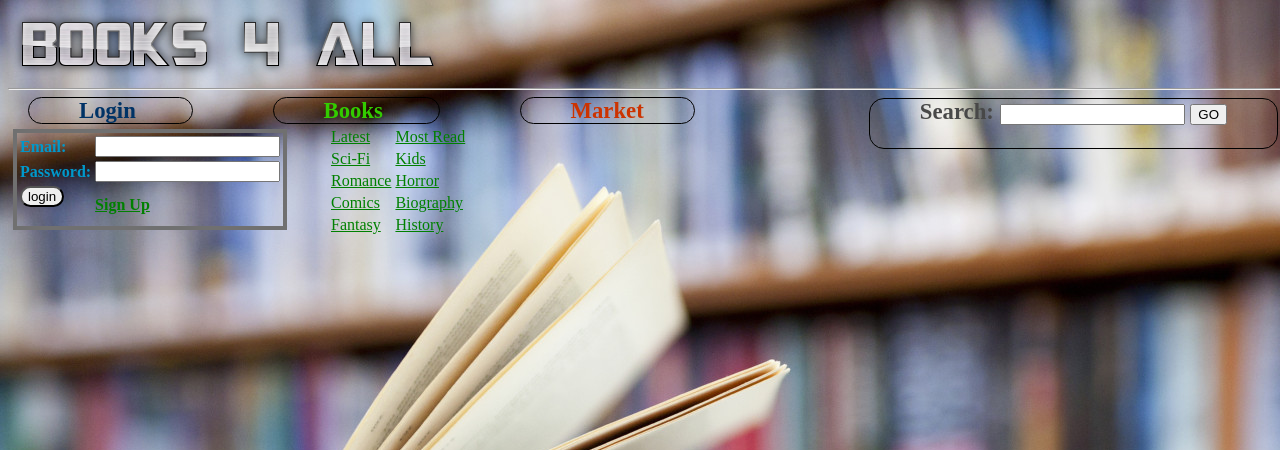
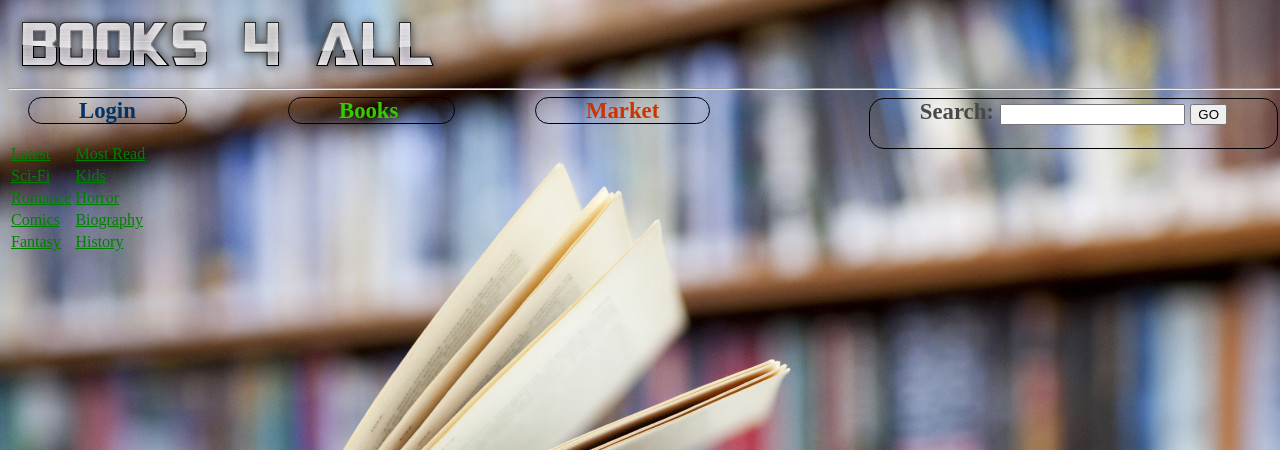
Before and after one commit to meet-projects/bookLists-y2-2013, a Django app: page / in a window 1280 px wide. Shown: the top 450 px of the page. Run offline with Django 3.2, Linux system fonts and the light colour scheme; parts of the project's set-up code (start-up, migrations or seed data) failed here and were passed over.

Commit message:
a bit of JS

```diff
--- a/bookLists/books/static/css/homePage.css
+++ b/bookLists/books/static/css/homePage.css
@@ -10,7 +10,10 @@ padding-left:50px; margin-top: 10px;
 
 }
 
-
+.uplink_container {
+	float: left;
+	width: 200px;
+}
 
 #search{
 	float:right;
@@ -20,21 +23,31 @@ padding-left:50px; margin-top: 10px;
 
 }
 
-#login-over{color:003366; margin-left: 20px;
+#login-over{
+	color:#003366;
+	margin-left: 20px;
+}
+
+#market{
+	color:#CC3300;
+	margin-left: 80px;
+}
+
+#books{color:#33CC00; margin-left: 80px;
 
 }
 
-#market{color:CC3300; margin-left: 80px;
-
-}
-
-#books{color:33CC00; margin-left: 80px;
-
-}
-
-#login{visibility:visible; border: solid #707070 4px; margin: 5px; color: 0099CC; font-weight: bold}
-
+#login {
+	display: none;
+	border: solid #707070 4px;
+	margin: 5px;
+	color: #0099CC;
+	font-weight: bold
+	width: 100px;
 }
 
 
-#cateTable{ visibility:visible; }
+#cateTable {
+	/*display: none; */
+/*style = "margin-left: 25%; margin-top: -10%"*/
+}
--- a/bookLists/books/static/js/homepage.js
+++ b/bookLists/books/static/js/homepage.js
@@ -1,10 +1,9 @@
 $(document).ready(function() {
 // Handler for .ready() called.
 
-$('#login-over').handlerIn(function () {
-	//$("#login").show()});
-	alert("hello!");
+	$('#login-over').hover(function () {
+		$('#login').show();
+	}, function() {
+		$('#login').hover(function() { $(this).show(); }, function() { $(this).hide(); });
+	});
 });
-$('#login-over').handlerOut(function () {
-	$("#login").hide()});
-});
--- a/bookLists/books/templates/books/homepage.html
+++ b/bookLists/books/templates/books/homepage.html
@@ -9,10 +9,23 @@ href="{{ STATIC_URL }}css/homePage.css">
 
 <body link = "green">
 <hr>
- <div>
+<div>
+	<div id="login_container" class="uplink_container">
 	<span class = "up_links" id ="login-over">
 		Login
 	</span>
+	<table id = "login">
+		<tr><td>Email:</td>
+			<td><input type = "text" name = "email"></td>
+		</tr>
+		<tr><td >Password: </td>
+			<td><input type = "password" name = "password"></td>
+		</tr>
+		<tr><td><form><input type = "submit" value = "login" name = "login" style = "border-radius: 27px"></form></td>
+			<td><a href = "signUp.html" name = "sign up">Sign Up </a></td>
+		</tr>
+	</table>
+	</div>
 
 	<span class = "up_links" id ="books">
 		Books
@@ -24,19 +37,23 @@ href="{{ STATIC_URL }}css/homePage.css">
 		<form>Search: <input type="search" name = "search"> <input type = "submit" value = "GO"> 			</form>
 	</span>
 </div>
-<table id = "login">
-	<tr><td>Email:</td>   <td><input type = "text" name = "email"></td> </tr>
-	<tr><td >Password: </td>    <td><input type = "password" name = "password"></td></tr>
-	<tr><td><form><input type = "submit" value = "login" name = "login" style = "border-radius: 27px"></form> </td>
-		<td><a href = "signUp.html" name = "sign up">Sign Up </a></td></tr>
-</table>
 <br>
-<table id = "cateTable" style = "margin-left: 25%; margin-top: -10%">
-	<tr><td><a class = "categories" href = "categories/latest" name = "latest">Latest </a></td><td><a class = "categories" href = "categories/mostRead" name = "most read">Most Read </a></td></tr>
-	<tr><td><a class = "categories" href = "categories/sciFi" name = "sci-fi">Sci-Fi </a></td><td><a class = "categories" href = "categories/kids" name = "kids">Kids </a></td></tr>
-	<tr><td><a class = "categories" href = "categories/romance" name = "romance">Romance </a></td><td><a class = "categories" href = "categories/horror" name = "horror">Horror </a></td></tr>
-	<tr><td><a class = "categories" href = "categories/comics" name = "comics">Comics </a></td><td><a class = "categories" href = "categories/biography" name = "biography">Biography </a></td></tr>
-	<tr><td><a class = "categories" href = "categories/fantasy" name = "fantasy">Fantasy </a></td><td><a class = "categories" href = "categories/history" name = "history">History </a></td></tr>
+<table id = "cateTable">
+	<tr><td><a class = "categories" href = "categories/latest" name = "latest">Latest </a></td>
+		<td><a class = "categories" href = "categories/mostRead" name = "most read">Most Read </a></td>
+	</tr>
+	<tr><td><a class = "categories" href = "categories/sciFi" name = "sci-fi">Sci-Fi </a></td>
+		<td><a class = "categories" href = "categories/kids" name = "kids">Kids </a></td>
+	</tr>
+	<tr><td><a class = "categories" href = "categories/romance" name = "romance">Romance </a></td>
+		<td><a class = "categories" href = "categories/horror" name = "horror">Horror </a></td>
+	</tr>
+	<tr><td><a class = "categories" href = "categories/comics" name = "comics">Comics </a></td>
+		<td><a class = "categories" href = "categories/biography" name = "biography">Biography </a></td>
+	</tr>
+	<tr><td><a class = "categories" href = "categories/fantasy" name = "fantasy">Fantasy </a></td>
+		<td><a class = "categories" href = "categories/history" name = "history">History </a></td>
+	</tr>
 </table>
 
 </body>
```
